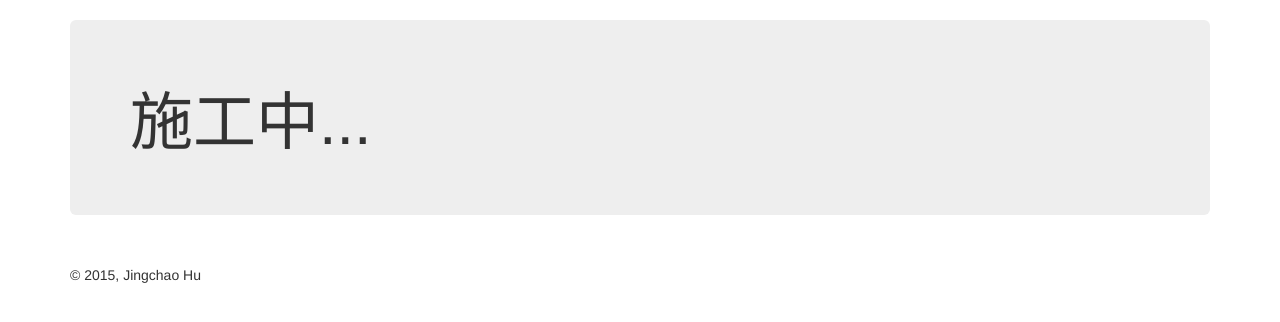
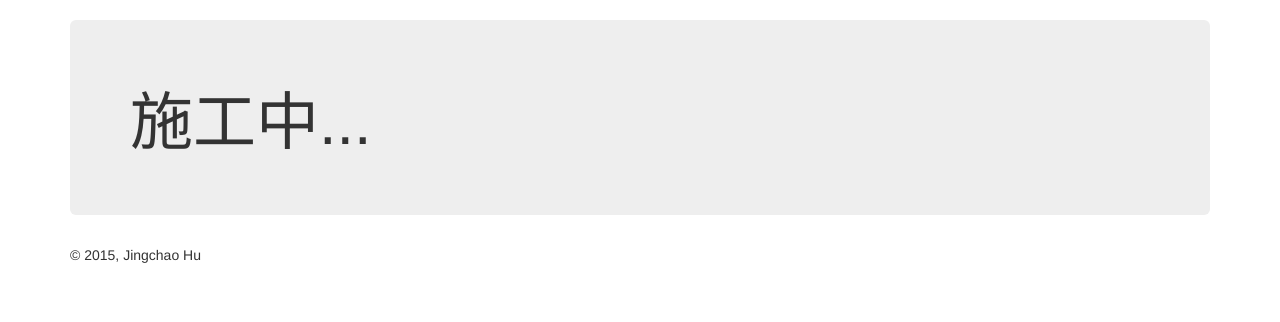
Before and after one commit to maocis/ybk, a Flask app: page /about/ in a window 1280 px wide. Shown: the part 52-374 px from the top of the page. Run offline with Flask 2, Linux system fonts and the light colour scheme; parts of the project's set-up code (start-up, migrations or seed data) failed here and were passed over; some libraries are stand-ins or nearby versions.

Commit message:
minor fix on style and text

```diff
--- a/ybk/static/css/ybk.css
+++ b/ybk/static/css/ybk.css
@@ -1,5 +1,5 @@
 .footer {
-    margin-top: 50px;
+    margin-top: 30px;
 }
 
 
--- a/ybk/templates/frontend/announcement.html
+++ b/ybk/templates/frontend/announcement.html
@@ -8,6 +8,7 @@
     <div class="row">
       <div class="col-md-12">
         <h2>公告信息聚合</h2>
+        <p>*每逢整点更新</p>
         <div class="pull-right filters">
            <select id="select-exchange" class="" placeholder="交易所">
             <option value="">交易所</option>
```
